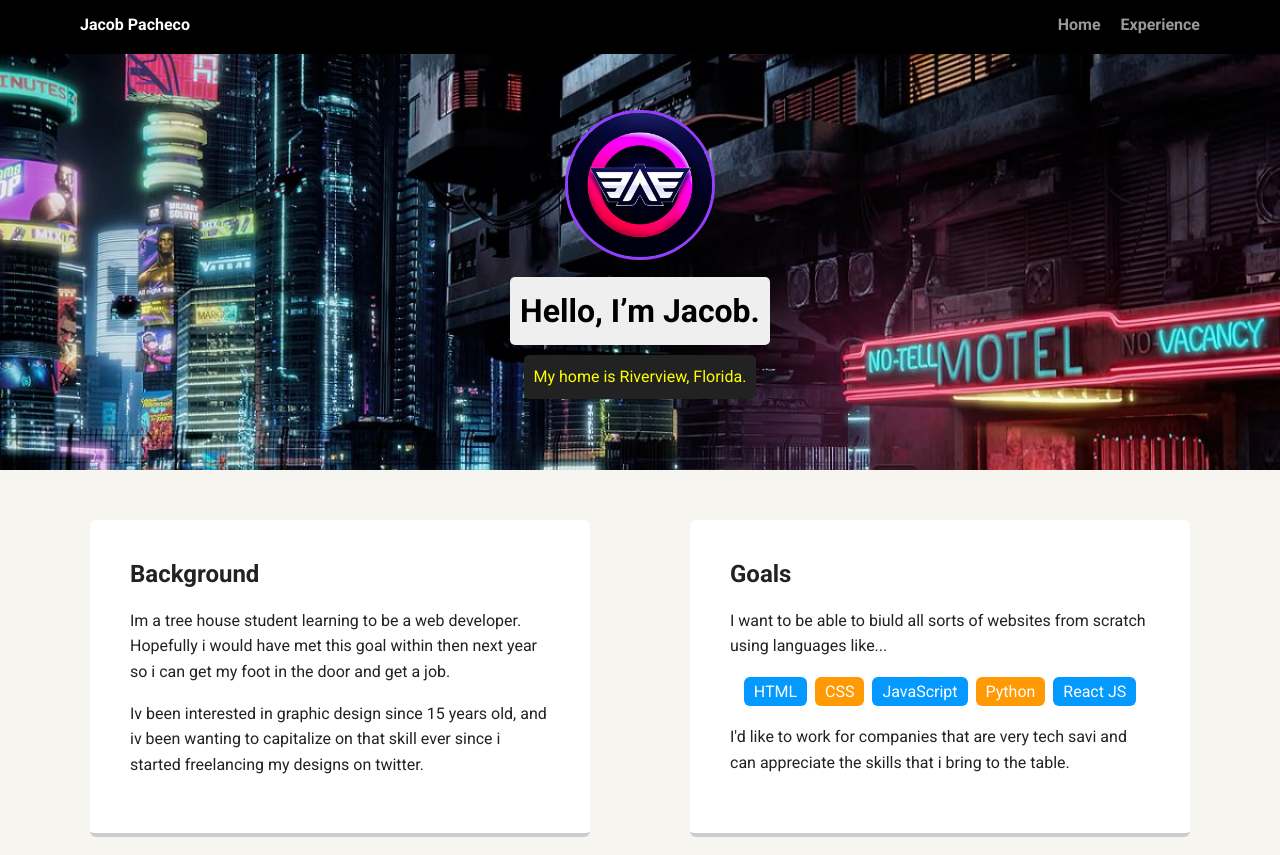
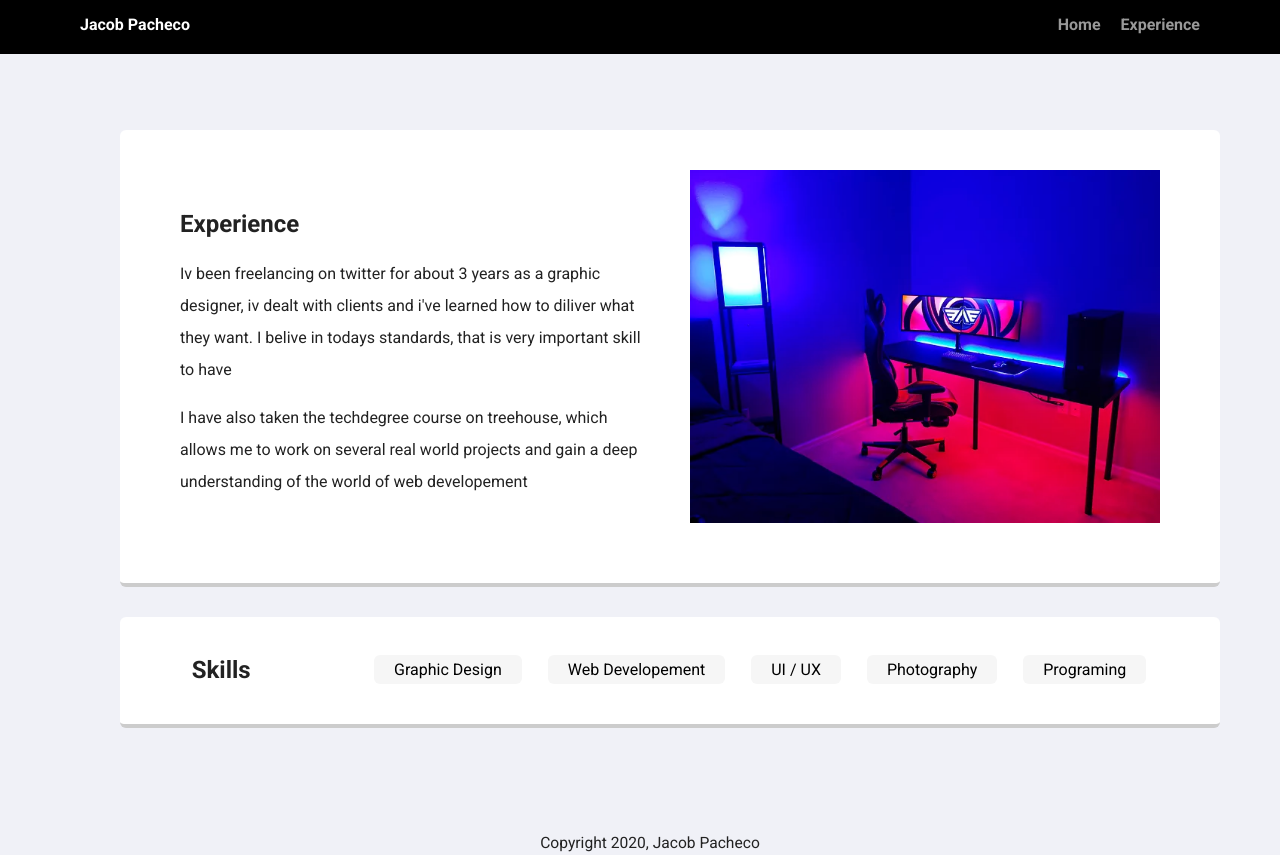
Before and after one commit to JacobPacheco100/Techdegree-project-1, a plain HTML site: page portfolio_update_v1/Experience.html in a window 1280 px wide. Shown: the top 855 px of the page. Drawn offline with Linux system fonts and the light colour scheme; a web font is replaced by a local one.

Commit message:
Project Corrections

```diff
--- a/portfolio_update_v1/Experience.html
+++ b/portfolio_update_v1/Experience.html
@@ -17,31 +17,30 @@
         </ul>
     </nav>
 
-    <header>
-      <img src="images/PFPSmall.jpg" alt="Drawing of Jacob Pacheco" class="profile-image">
-      <h1 class="tag name">Hello, I’m Jacob.</h1>
-      <p class="tag location">My home is Riverview, Florida.</p>
-    </header>
+
 
     <main class="flex">
       <article>
-        <h2>Background</h2>
-        <p>Im a tree house student learning to be a web developer. Hopefully i would have met this goal within then next year so i can get my foot in the door and get a job.</p>
-        <p>Iv been interested in graphic design since 15 years old, and iv been wanting to capitalize on that skill ever since i started freelancing my designs on twitter.</p>
+        <div class="article-wrap">
+          <h2>Experience</h2>
+          <p>Iv been freelancing on twitter for about 3 years as a graphic designer, iv dealt with clients and i've learned how to diliver what they want. I belive in todays standards, that is very important skill to have</p>
+          <p>I have also taken the techdegree course on treehouse, which allows me to work on several real world projects and gain a deep understanding of the world of web developement</p>
+        </div>
+        <img src="images/setup-1.webp" alt="">
       </article>
 
-      <article>
-        <h2>Goals</h2>
-        <p>I want to be able to biuld all sorts of websites from scratch using languages like...</p>
+      <article class="Talents">
+        <h2>Skills</h2>
         <ul class="skills">
-          <li>HTML</li>
-          <li>CSS</li>
-          <li>JavaScript</li>
-          <li>Python</li>
-          <li>React JS</li>
+          <li>Graphic Design</li>
+          <li>Web Developement</li>
+          <li>UI / UX</li>
+          <li>Photography</li>
+          <li>Programing</li>
         </ul>
-        <p>I'd like to work for companies that are very tech savi and can appreciate the skills that i bring to the table.</p>
       </article>
+
+
 
     </main>
     <footer>
--- a/portfolio_update_v1/styles.css
+++ b/portfolio_update_v1/styles.css
@@ -110,14 +110,14 @@ ul.skills {
 .skills li {
   border-radius: 6px;
   display: inline-block;
-  background: #ff9904;
+  background: rgb(255, 42, 131);
   color: white;
   padding: 5px 10px;
   margin: 2px;
 }
 
 .skills li:nth-child(odd) {
-  background: #0399ff;
+  background: #17151b;
 }
 
 footer {
--- a/portfolio_update_v1/styles2.css
+++ b/portfolio_update_v1/styles2.css
@@ -9,7 +9,7 @@
     text-align: center;
     font-family: 'Roboto', sans-serif;
     color: #222;
-    background: #f7f5f0;
+    background:#f0f1f7;
   }
   /* Link Styles */
 
@@ -91,15 +91,16 @@
   article {
     margin: 30px;
     padding: 20px 40px 40px;
-    max-width: 500px;
+    width: 100%;
     text-align: left;
     background: #fff;
     border-bottom: 4px solid #ccc;
     border-radius: 6px;
     transition: all .5s;
+
   }
   article:hover {
-    border-color: #ff99ff;
+    border-color: rgb(255, 39, 136);
   }
 
   ul.skills {
@@ -110,14 +111,28 @@
   .skills li {
     border-radius: 6px;
     display: inline-block;
-    background: #ff9904;
-    color: white;
-    padding: 5px 10px;
+    background: #f6f6f6;
+    color: black;
+    padding: 5px 20px;
     margin: 2px;
   }
 
+  .skills li:hover {
+    background-color: rgb(255, 39, 136);
+    color: white;
+    transition: .1s ease-in-out;
+    cursor: pointer;
+  }
+
   .skills li:nth-child(odd) {
-    background: #0399ff;
+    background: #f6f6f6;
+  }
+
+  .skills li:nth-child(odd):hover {
+    background-color: rgb(255, 39, 136);
+    color: white;
+    transition: .1s ease-in-out;
+    cursor: pointer;
   }
 
   footer {
@@ -170,13 +185,11 @@
   /* Styles for larger screens */
   @media screen and (min-width: 720px) {
 
-    .flex {
-        display: -ms-flexbox;      /* TWEENER - IE 10 */
-        display: flex;
-        max-width: 1200px;
-        -ms-flex-pack: distribute;
-        justify-content: space-around;
+    .flex {     /* TWEENER - IE 10 */
+        width: 1100px;
+        align-content: center;
         margin: 0 auto;
+        padding-top: 100px;
     }
 
     header {
@@ -204,3 +217,34 @@
     }
 
   }
+
+  /* my addons */
+
+  article {
+    display: flex;
+  }
+
+  article img {
+    width: 50%;
+    padding: 20px;
+
+  }
+
+  .article-wrap {
+    padding: 40px 20px 0 20px;
+  }
+
+  .article-wrap p {
+    line-height: 2;
+  }
+
+  .Talents {
+    display: flex;
+    justify-content: space-around;
+    align-content: center;
+    padding: 20px;
+  }
+
+  .Talents ul li {
+    margin-left: 20px;
+  }
```
Also changed, not shown: portfolio_update_v1/index.html (+4 -1 lines), portfolio_update_v1/images/setup-1.webp (added).
